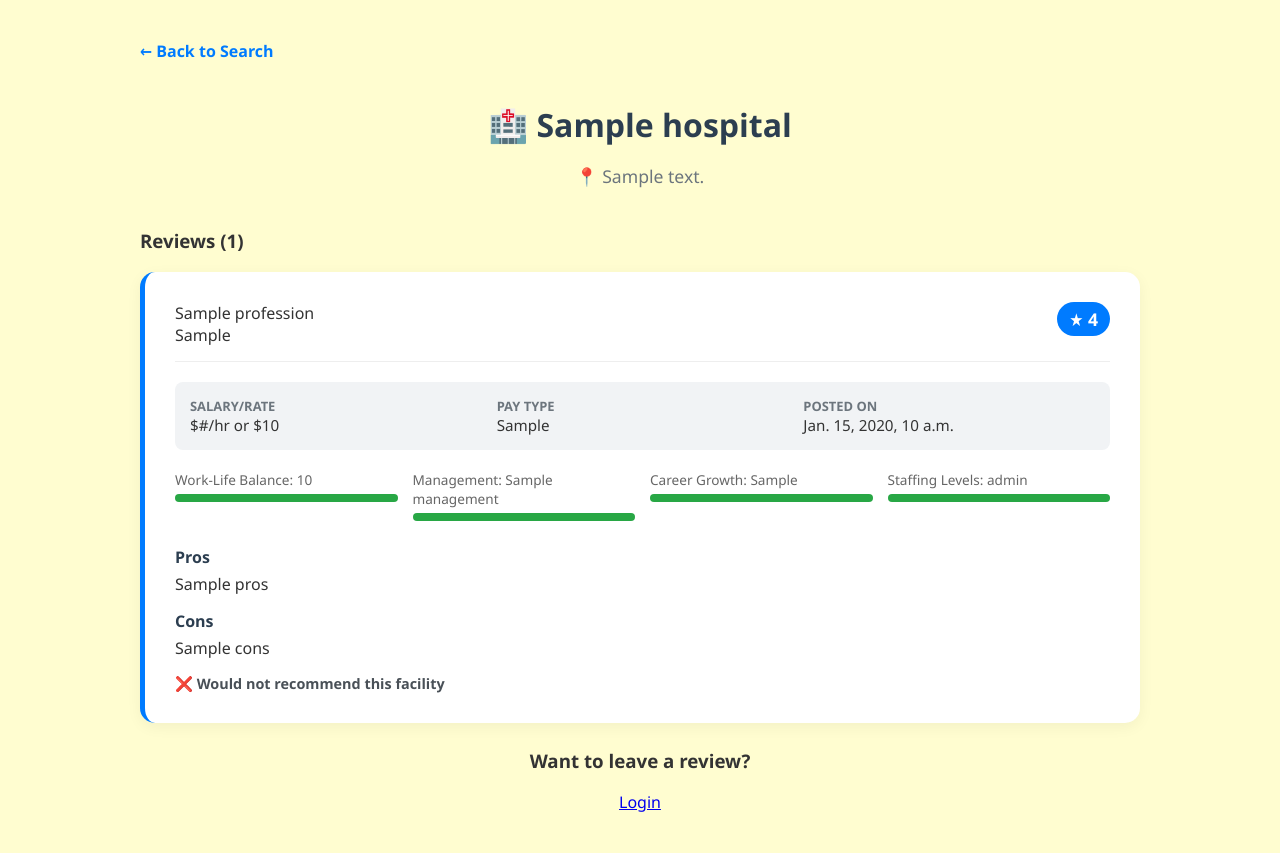
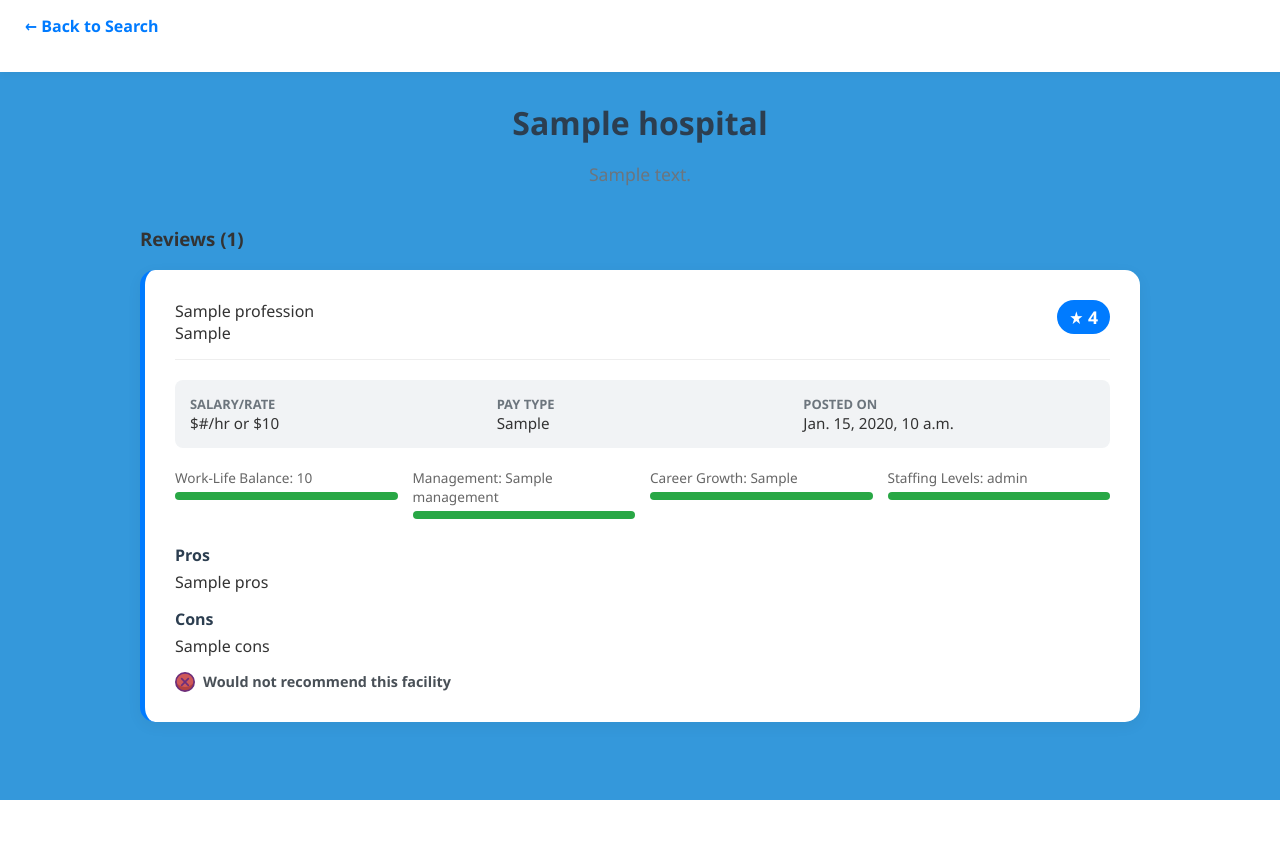
Before and after one commit to 22jonliu/RateMyHospital, a Django app: template main/templates/hospital_detail.html in a window 1280 px wide. After the commit the page ends 800 px from the top, so only its background shows below. Run offline with Django 5.2, Linux system fonts and the light colour scheme; the template is opened without the code that fills it: most values are stand-ins (such as "Sample title", 1, 10 or a date in 2020).

Commit message:
In the middle of fixing UI, pushing small chnages

```diff
--- a/main/templates/hospital_detail.html
+++ b/main/templates/hospital_detail.html
@@ -5,12 +5,44 @@
     <meta name="viewport" content="width=device-width, initial-scale=1.0">
     <title>{{ hospital.name }} - Reviews</title>
     <style>
+        .recommendation {
+            margin-top: 15px;
+            font-weight: bold;
+            font-size: 0.9em;
+            color: #495057;
+            display: flex;
+            align-items: center;
+            gap: 8px;
+        }
+
+        .rec-icon {
+            width: 20px;
+            height: 20px;
+            flex-shrink: 0;
+        }
+
+        .top-bar {
+            position: fixed;
+            top: 0;
+            left: 0;
+            width: 100%;
+            background: white;
+            padding: 15px 25px;
+            box-shadow: 0 2px 8px rgba(0,0,0,0.05);
+            z-index: 1000;
+        }
+        .back-link {
+            margin: 0;
+            color: #007bff;
+            text-decoration: none;
+            font-weight: bold;
+        }
         body {
             font-family: 'Segoe UI', Tahoma, Geneva, Verdana, sans-serif;
             max-width: 1000px;
             margin: 0 auto;
-            padding: 40px 20px;
-            background-color: #FFFDD0;
+            padding: 80px 20px 40px 20px;
+            background-color: #3498db;
             color: #333;
         }
         .header {
@@ -121,11 +153,14 @@
     </style>
 </head>
 <body>
-    <a href="{% url 'main:home' %}" class="back-link">← Back to Search</a>
+    <div class="top-bar">
+        <a href="{% url 'main:home' %}" class="back-link">← Back to Search</a>
+    </div>
+
 
     <div class="header">
-        <h1>🏥 {{ hospital.name }}</h1>
-        <p class="address">📍 {{ hospital.full_address }}</p>
+        <h1> {{ hospital.name }}</h1>
+        <p class="address"> {{ hospital.full_address }}</p>
     </div>
 
     <div class="reviews-section">
@@ -192,9 +227,28 @@
 
                 <div class="recommendation">
                     {% if review.would_recommend %}
-                        ✅ Would recommend this facility
+                        <svg class="rec-icon" viewBox="0 0 24 24">
+                            <rect x="3" y="3" width="18" height="18" rx="1" fill="rgb(44,169,188)"></rect>
+                            <polyline points="16 9.5 11 14.5 8 11.5"
+                                fill="none"
+                                stroke="black"
+                                stroke-linecap="round"
+                                stroke-linejoin="round"
+                                stroke-width="2"></polyline>
+                            <rect x="3" y="3" width="18" height="18" rx="1"
+                                fill="none"
+                                stroke="black"
+                                stroke-width="2"></rect>
+                        </svg>
+                         Would recommend this facility
                     {% else %}
-                        ❌ Would not recommend this facility
+                        <svg class="rec-icon" viewBox="0 0 24 24">
+                            <path fill="#b24040" d="M23,12A11,11,0,0,1,1,12a10.827,10.827,0,0,1,.29-2.5,11,11,0,0,1,21.42,0A10.827,10.827,0,0,1,23,12Z"/>
+                            <ellipse fill="#ce5959" cx="12" cy="9.5" rx="10.71" ry="8.5"/>
+                            <path fill="#6c2e7c" d="M12,0A12,12,0,1,0,24,12,12.013,12.013,0,0,0,12,0Zm0,22A10,10,0,1,1,22,12,10.011,10.011,0,0,1,12,22Z"/>
+                            <path fill="#6c2e7c" d="M16.707,7.293a1,1,0,0,0-1.414,0L12,10.586,8.707,7.293A1,1,0,1,0,7.293,8.707L10.586,12,7.293,15.293a1,1,0,1,0,1.414,1.414L12,13.414l3.293,3.293a1,1,0,0,0,1.414-1.414L13.414,12l3.293-3.293A1,1,0,0,0,16.707,7.293Z"/>
+                        </svg>
+                         Would not recommend this facility
                     {% endif %}
                 </div>
             </div>
@@ -255,11 +309,6 @@
         </button>
     </div>
 
-    {% else %} <!--If they dont have an account, this triggers them to login/signup-->
-    <div class="card" style="text-align:center;">
-        <h3>Want to leave a review?</h3>
-        <a href="login.html" class="login-btn">Login</a>
-    </div>
     {% endif %}
     <script>
         const hospitalId = {{ hospital.pk }};  // Django passes the hospital ID in
```
Also changed, not shown: main/templates/cancel-remove-delete-cross-svgrepo-com.svg (added), main/templates/check-mark-square-svgrepo-com.svg (added).
